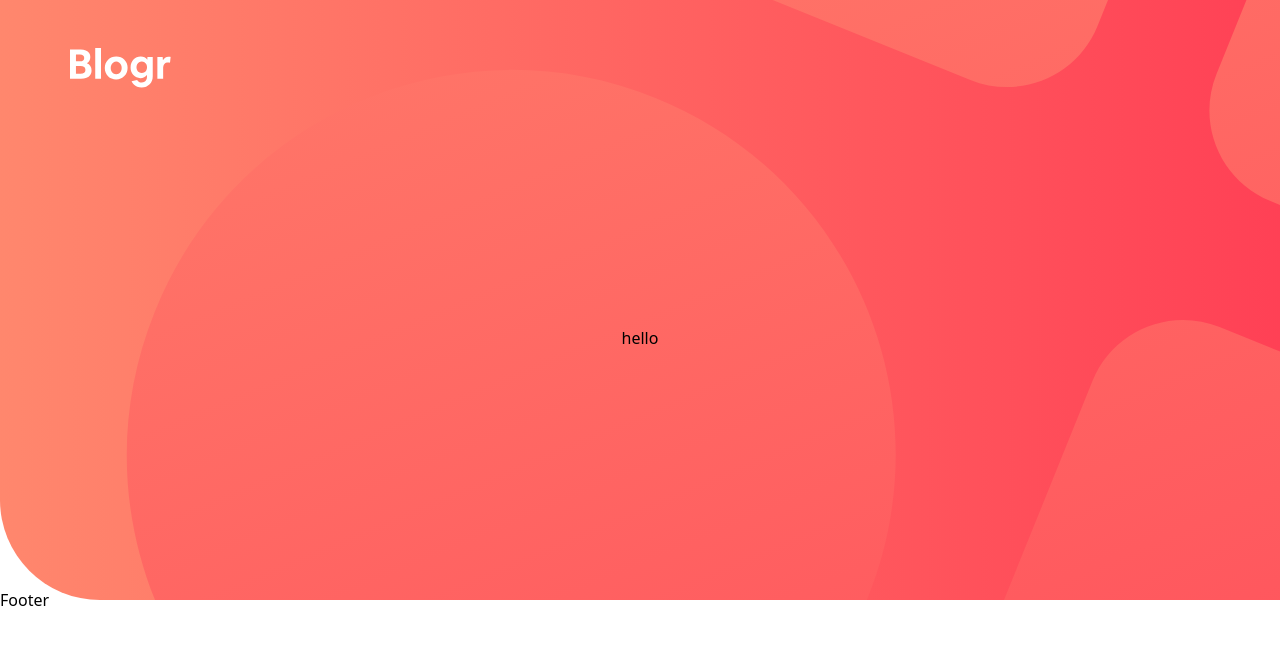
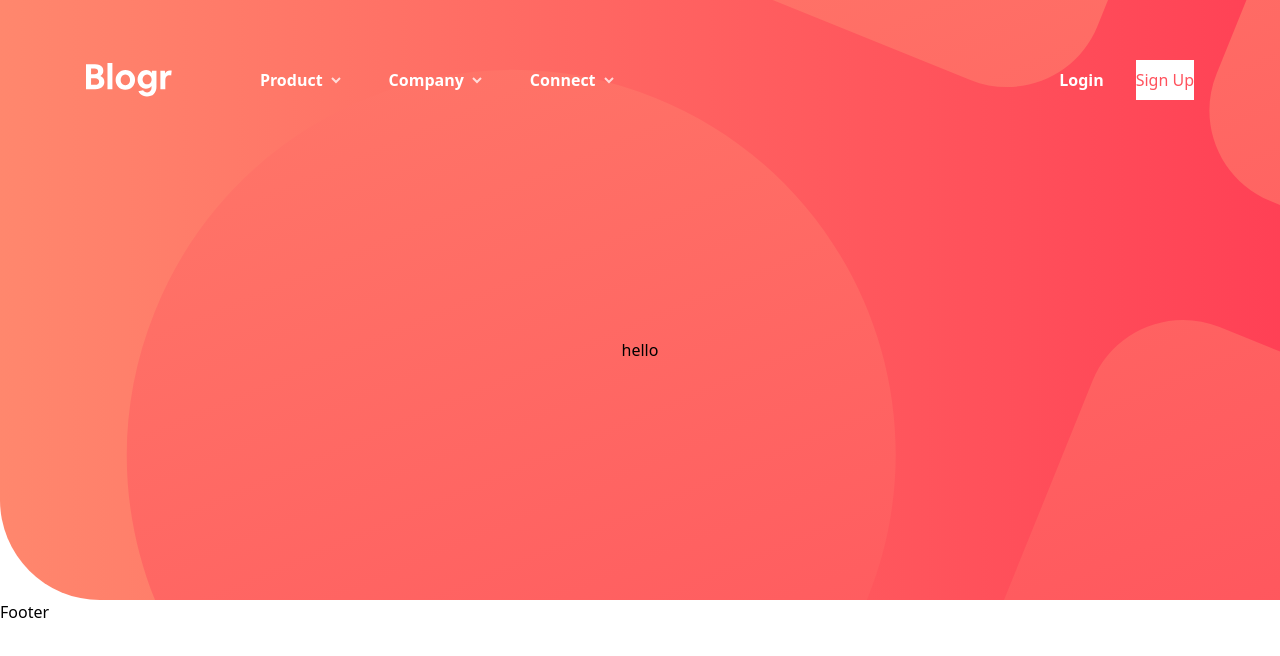
Before and after one commit to firdesOya/frontendMentorChallenge, a Next.js app in the folder blogr-landing-page/: page / in a window 1280 px wide. Shown: the top 656 px of the page. Built offline with nearby package versions, Linux system fonts and the light colour scheme.

Commit message:
add header

```diff
--- a/blogr-landing-page/src/app/components/Header.js
+++ b/blogr-landing-page/src/app/components/Header.js
@@ -1,11 +1,33 @@
+import Link from 'next/link'
 import React from 'react'
+import { navList } from '../constant/config'
 
 export default function Header() {
   return (
-    <div className='max-w-[1140px] mx-auto pt-12 relative z-10 '>
-      <div >
+    <div className='max-w-[1140px] mx-auto pt-[60px] px-4 flex md:flex-row items-center justify-between md:gap-20'>
+      <Link href="/">
         <img src='/images/logo.svg' />
+      </Link>
+      <div className='block md:hidden'>
+        <img src='/images/icon-hamburger.svg'/>
       </div>
+      <div className=' md:flex-row items-center justify-between w-full hidden md:flex '>
+        <div className='flex md:flex-row gap-8'>
+          {
+            navList.map((navItem) => {
+              return <div key={navItem.id} className='flex items-center hover:underline cursor-pointer px-2 text-white flex-row gap-2 text-ubuntu font-bold'>
+                <span className=''>{navItem.title}</span>
+                <img src='/images/icon-arrow-light.svg' />
+              </div>
+            })
+          }
+        </div>
+        <div className='flex gap-5'>
+          <button className='text-ubuntu text-base font-bold px-3 py-2  border-none text-white hover:underline'>Login</button>
+          <button className='btn  text-light-red bg-white hover:bg-very-light-red hover:text-white border-none'>Sign Up</button>
+        </div>
+      </div>
+
     </div>
   )
 }
```
